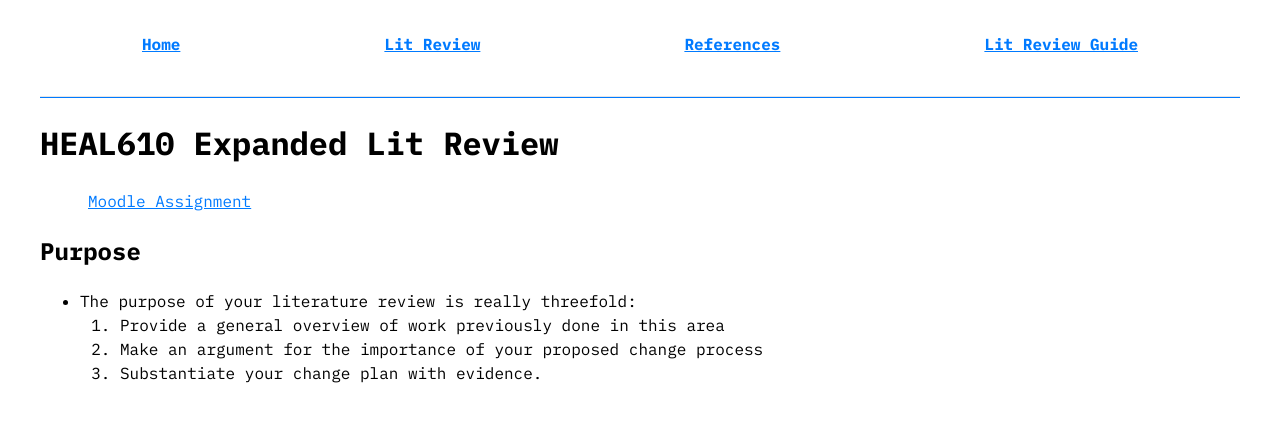
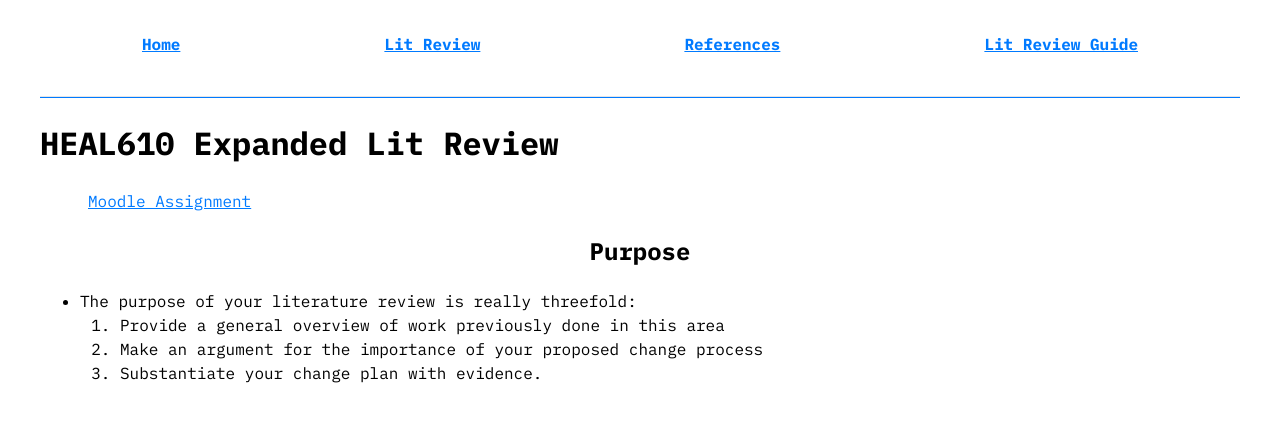
Before and after one commit to AlainParadis/HEAL610, a Jekyll site: the page built from index.md, in a window 1280 px wide. Shown: the top 422 px of the page. Built offline with Jekyll 4.4.1, drawn with Linux system fonts in a browser that asks for light colours.

Commit message:
change h2 styling to markdown

```diff
--- a/css/style.css
+++ b/css/style.css
@@ -28,7 +28,7 @@ pre
 	text-indent: 0;
 }
 
-
+h2 { text-align: center; }
 
 a { color: var(--apple-blue); }
 a:hover { text-decoration: none; }
@@ -95,6 +95,8 @@ a:hover { text-decoration: none; }
 
 	h1, h2, h3, h4, h5, h6 { color: #D6D6D6; }
 }
+
+
 
 .to_edit {
 		margin-left: -1rem;
```
